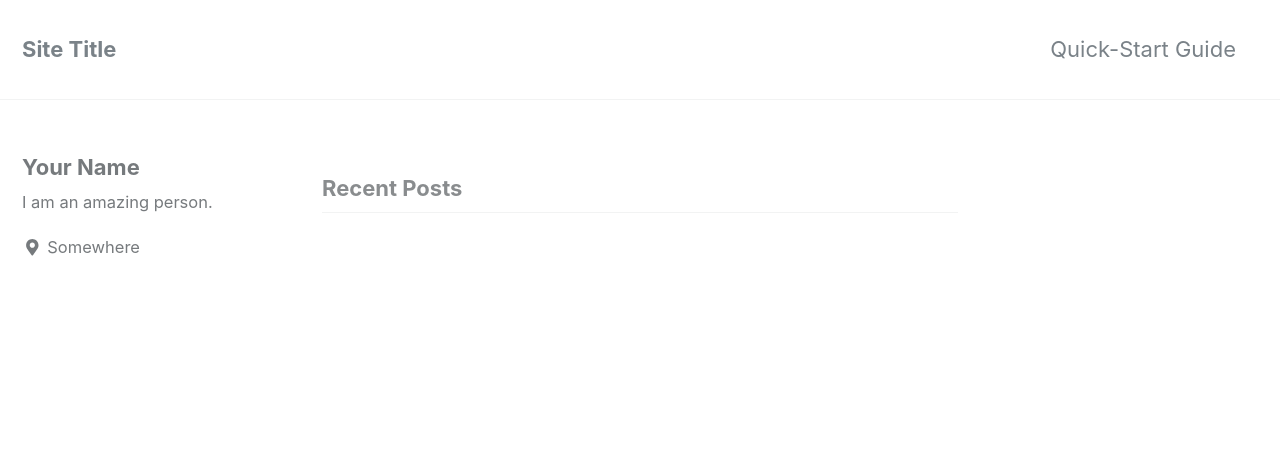
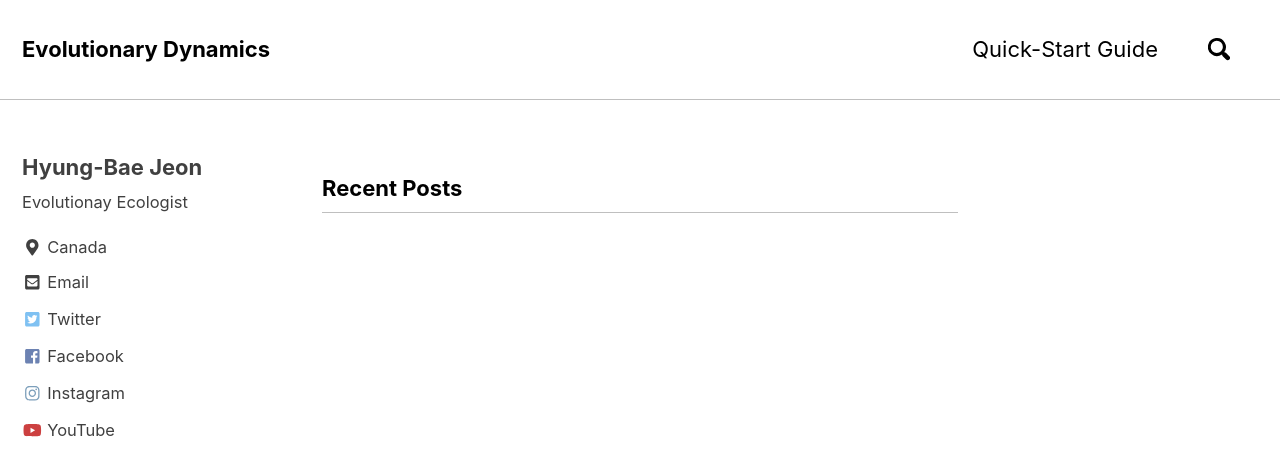
Before and after one commit to jhb5696/jhb5696.github.io, a Jekyll site: the page built from index.html, in a window 1280 px wide and 900 px high. Shown: the top 476 px of the window. Built offline with Jekyll 4.4.1, drawn with Linux system fonts in a browser that asks for light colours; nearby versions of some CDN libraries; the list of posts is cut into pages by our own code; some of the changed text lies outside the part shown.

Commit message:
my second update

```diff
--- a/_config.yml
+++ b/_config.yml
@@ -12,22 +12,22 @@
 
 # theme                  : "minimal-mistakes-jekyll"
 # remote_theme           : "mmistakes/minimal-mistakes"
-minimal_mistakes_skin    : "default" # "air", "aqua", "contrast", "dark", "dirt", "neon", "mint", "plum", "sunrise"
+minimal_mistakes_skin    : "contrast" # "default", "air", "aqua", "contrast", "dark", "dirt", "neon", "mint", "plum", "sunrise"
 
 # Site Settings
 locale                   : "en-US"
-title                    : "Site Title"
+title                    : "Evolutionary Dynamics"
 title_separator          : "-"
-name                     : "Your Name"
-description              : "An amazing website."
-url                      : # the base hostname & protocol for your site e.g. "https://mmistakes.github.io"
+name                     : "Hyung-Bae Jeon"
+description              : "everything is evolving"
+url                      : "http://jhb5696.github.io"# the base hostname & protocol for your site e.g. "https://mmistakes.github.io"
 baseurl                  : # the subpath of your site, e.g. "/blog"
-repository               : # GitHub username/repo-name e.g. "mmistakes/minimal-mistakes"
+repository               : "jhb5696@jhb5696.github.io"# GitHub username/repo-name e.g. "mmistakes/minimal-mistakes"
 teaser                   : # path of fallback teaser image, e.g. "/assets/images/500x300.png"
 # breadcrumbs            : false # true, false (default)
 words_per_minute         : 200
 comments:
-  provider               : # false (default), "disqus", "discourse", "facebook", "google-plus", "staticman", "staticman_v2" "custom"
+  provider               : false # false (default), "disqus", "discourse", "facebook", "google-plus", "staticman", "staticman_v2" "custom"
   disqus:
     shortname            : # https://help.disqus.com/customer/portal/articles/466208-what-s-a-shortname-
   discourse:
@@ -58,8 +58,8 @@ reCaptcha:
   secret                 :
 atom_feed:
   path                   : # blank (default) uses feed.xml
-search                   : # true, false (default)
-search_full_content      : # true, false (default)
+search                   : true # true, false (default)
+search_full_content      : true # true, false (default)
 search_provider          : # lunr (default), algolia, google
 algolia:
   application_id         : # YOUR_APPLICATION_ID
@@ -77,9 +77,9 @@ naver_site_verification  :
 
 # Social Sharing
 twitter:
-  username               :
+  username               : "Hyungbae_Jeon"
 facebook:
-  username               :
+  username               : "rhodeus"
   app_id                 :
   publisher              :
 og_image                 : # Open Graph/Twitter default site image
@@ -100,24 +100,24 @@ analytics:
 
 # Site Author
 author:
-  name             : "Your Name"
+  name             : "Hyung-Bae Jeon"
   avatar           : # path of avatar image, e.g. "/assets/images/bio-photo.jpg"
-  bio              : "I am an amazing person."
-  location         : "Somewhere"
-  email            :
+  bio              : "Evolutionay Ecologist"
+  location         : "Canada"
+  email            : "jhb5696@gmail.com"
   uri              :
   home             : # null (default), "absolute or relative url to link to author home"
   bitbucket        :
   codepen          :
   dribbble         :
   flickr           :
-  facebook         :
+  facebook         : "rhodeus"
   foursquare       :
   github           :
   gitlab           :
   google_plus      :
   keybase          :
-  instagram        :
+  instagram        : "jhb5696"
   lastfm           :
   linkedin         : # "john-doe-12345678" (the last part of your profile url, e.g. https://www.linkedin.com/in/john-doe-12345678)
   pinterest        :
@@ -125,11 +125,11 @@ author:
   stackoverflow    : # "123456/username" (the last part of your profile url, e.g. https://stackoverflow.com/users/123456/username)
   steam            : # "steamId" (the last part of your profile url, e.g. https://steamcommunity.com/id/steamId/)
   tumblr           :
-  twitter          :
+  twitter          : "Hyungbae_Jeon"
   vine             :
   weibo            :
   xing             :
-  youtube          : # "https://youtube.com/c/MichaelRoseDesign"
+  youtube          : "https://www.youtube.com/user/Johnbitterling/"# "https://youtube.com/c/MichaelRoseDesign"
 
 
 # Reading Files
```
